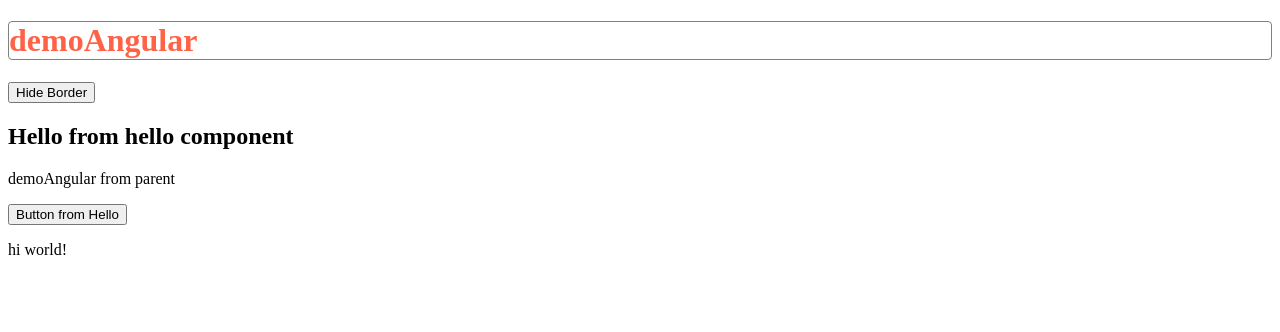
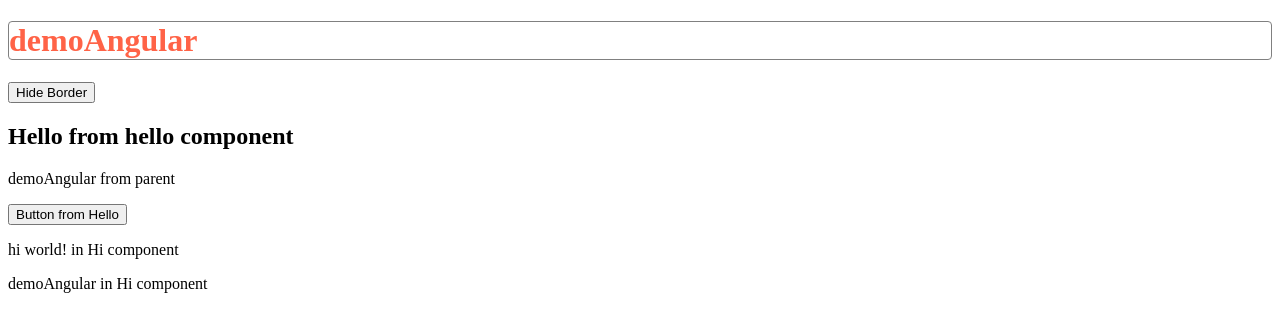
Before and after one commit to toanlehcm/study_angular, an Angular app in the folder demoAngular/: page / in a window 1280 px wide. Shown: the top 332 px of the page. Built offline with nearby package versions, Linux system fonts and the light colour scheme.

Commit message:
L10 communication service

```diff
--- a/demoAngular/src/app/app.module.ts
+++ b/demoAngular/src/app/app.module.ts
@@ -4,6 +4,7 @@ import { NgModule } from '@angular/core';
 import { AppComponent } from './app.component';
 import { HelloComponent } from './components/hello/hello.component';
 import { HiComponent } from './components/hi/hi.component';
+import { DataService } from './services/data.service';
 
 @NgModule({
   declarations: [
@@ -14,7 +15,7 @@ import { HiComponent } from './components/hi/hi.component';
   imports: [
     BrowserModule
   ],
-  providers: [],
+  providers: [DataService],
   bootstrap: [AppComponent]
 })
 export class AppModule { }
--- a/demoAngular/src/app/components/hello/hello.component.ts
+++ b/demoAngular/src/app/components/hello/hello.component.ts
@@ -12,6 +12,7 @@ import {
   Output,
   EventEmitter,
 } from '@angular/core';
+import { DataService } from 'src/app/services/data.service';
 
 @Component({
   selector: 'app-hello',
@@ -27,9 +28,9 @@ export class HelloComponent
   @Output() buttonClicked: EventEmitter<any> = new EventEmitter<any>();
   // @Output() buttonClicked: EventEmitter<string> = new EventEmitter<string>();
 
-  // constructor(private _dataService: Dataservice) { //inject
-  //   this._dataService
-  // }
+  constructor(private _dataService: DataService) { //inject
+    this._dataService
+  }
 
   onButtonClicked() {
     this.text = 'Changed from hello component';
@@ -42,6 +43,7 @@ export class HelloComponent
 
   ngOnInit(): void {
     console.log('Child OnInit ran');
+    this._dataService.setTextFromHello(this.text);
   }
   ngOnChanges(changes: SimpleChanges): void {
     // console.log('Child OnChanges ran', { changes });
--- a/demoAngular/src/app/components/hi/hi.component.html
+++ b/demoAngular/src/app/components/hi/hi.component.html
@@ -1 +1,2 @@
-<p>hi world!</p>
+<p>hi world! in Hi component</p>
+<p>{{ textFromHello }} in Hi component</p>
--- a/demoAngular/src/app/components/hi/hi.component.ts
+++ b/demoAngular/src/app/components/hi/hi.component.ts
@@ -1,4 +1,5 @@
 import { Component, OnInit } from '@angular/core';
+import { DataService } from '../../services/data.service';
 
 @Component({
   selector: 'app-hi',
@@ -7,9 +8,12 @@ import { Component, OnInit } from '@angular/core';
 })
 export class HiComponent implements OnInit {
 
-  constructor() { }
+  textFromHello: string;
+
+  constructor(private _dataService: DataService) { }
 
   ngOnInit(): void { //life cycle
+    this.textFromHello = this._dataService.textFromHello; //synchronous code
   }
 
 }
--- a/demoAngular/src/app/services/data.service.ts
+++ b/demoAngular/src/app/services/data.service.ts
@@ -1,8 +1,9 @@
 import { Injectable } from '@angular/core';
 
-@Injectable({
-  providedIn: 'root'
-})
+// @Injectable({
+//   providedIn: 'root' // global
+// })
+@Injectable()
 
 export class DataService {
   private _textFromHello: string;
@@ -11,7 +12,7 @@ export class DataService {
     return this._textFromHello;
   }
 
-  setTextFromHello(): string { //export
-    return this._textFromHello = text;
+  setTextFromHello(text: string) { //export
+    this._textFromHello = text;
   }
 }
```
